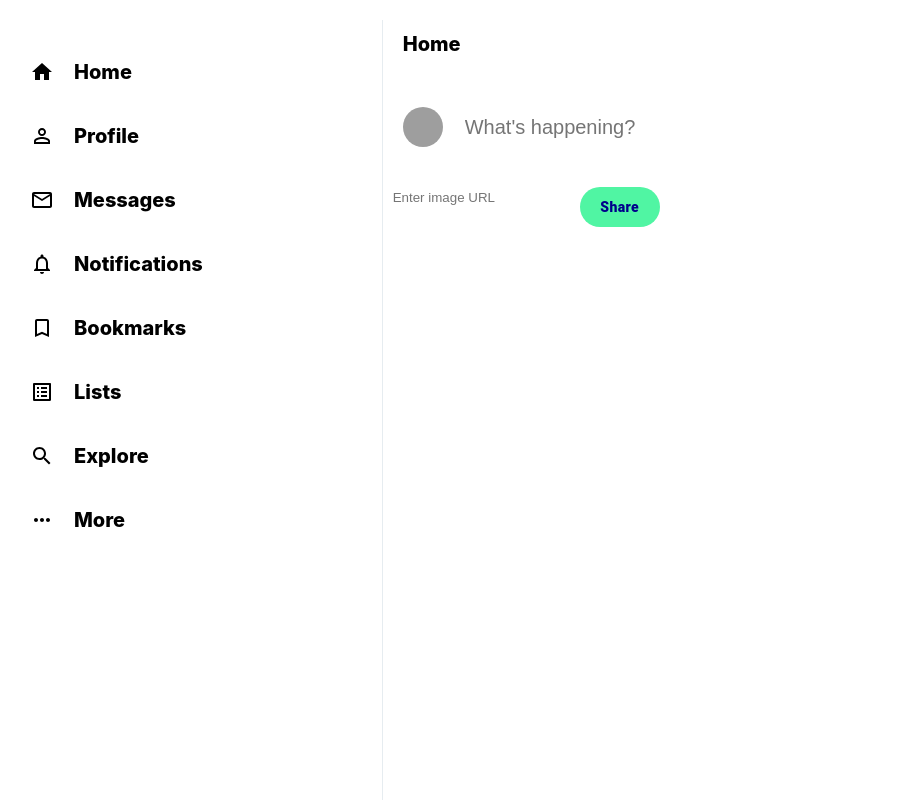
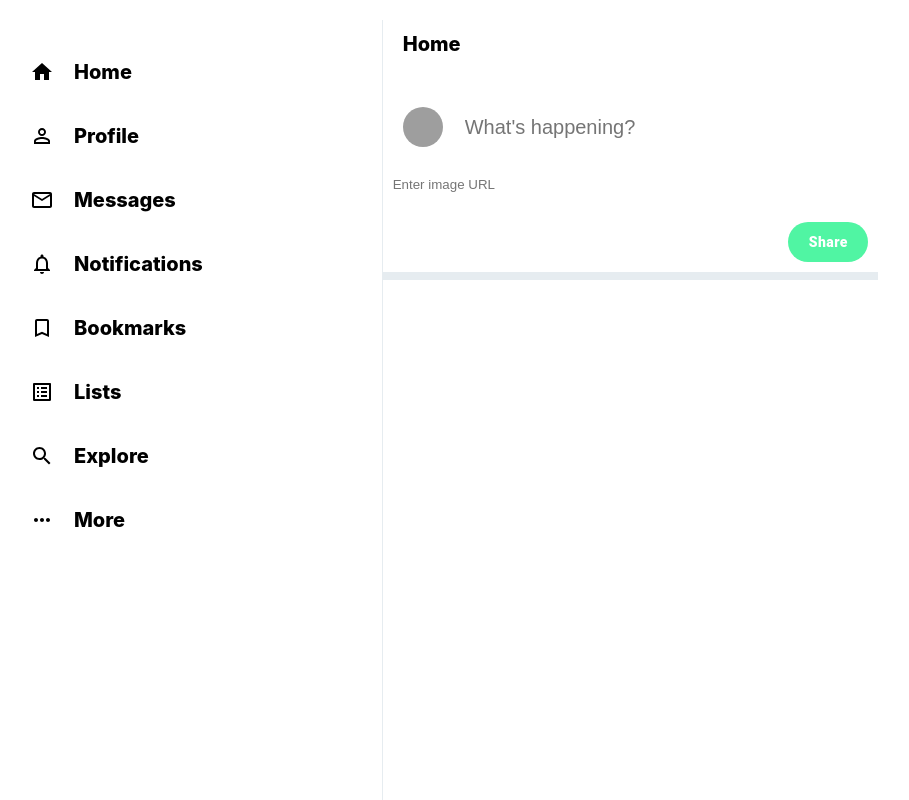
Before and after one commit to ismailonuraygan/Social-media-ReactJS, a React (Create React App) app: page / in a window 1280 px wide. Shown: the whole page, without its empty margins (20-929 px from the left). Built offline with nearby package versions, Linux system fonts and the light colour scheme; grey boxes are pictures that could not be loaded.

Commit message:
Create ShareBox component and styling

```diff
--- a/src/ShareBox.css
+++ b/src/ShareBox.css
@@ -1,37 +1,37 @@
-.shareBox {
+.tweetBox {
     padding-bottom: 10px;
     border-bottom: 8px solid var(--custom-background);
     padding-right: 10px;
 }
 
-.shareBox > form  {
+.tweetBox > form  {
     display: flex;
     flex-direction: column;
 }
 
-.shareBox__input {
+.tweetBox__input {
     padding: 20px;
     display: flex;
 }
 
-.shareBox__input > input {
+.tweetBox__input > input {
     flex: 1;
     margin-left: 20px;
     font-size: 20px;
     border: none;
 }
 
-.shareBox__imageInput {
+.tweetBox__imageInput {
     border: none;
     padding: 10px;
 }
 
 
 
-.shareBox__shareButton{
+.tweetBox__tweetButton{
     background-color: var(--custom-color) !important;
     border: none !important;
-    color: darkblue  !important;
+    color: white !important;
     font-weight: 900 !important;
     text-transform: inherit !important;
     border-radius: 30px !important;
--- a/src/ShareBox.js
+++ b/src/ShareBox.js
@@ -1,15 +1,21 @@
 import React, { useState } from 'react'
 import { Avatar, Button } from '@material-ui/core';
 import "./ShareBox.css"
-//import { getDatabase, ref, set } from "firebase/database";
-//import { doc, setDoc } from "firebase/firestore";
+
 
 
 
 
 function ShareBox() {
-    const [shareMessage, setShareMessage] = useState("");
-    const [shareImage, setShareImage] = useState("");
+    const [tweetMessage, setTweetMessage] = useState("");
+    const [tweetImage, setTweetImage] = useState("");
+
+
+    const sendTweet = (e) => {
+        e.preventDefault();
+        console.log('clicked');
+
+    }
 
 
 
@@ -17,22 +23,22 @@ function ShareBox() {
     return (
         <div className="tweetBox" >
             <form>
-                <div className="shareBox__input" >
+                <div className="tweetBox__input" >
                     <Avatar src="https://i.ibb.co/ZhcfZrz/dog2.png" />
                     <input
-                        onChange={(e) => setShareMessage(e.target.value)}
-                        value={shareMessage}
+                        onChange={(e) => setTweetMessage(e.target.value)}
+                        value={tweetMessage}
                         placeholder="What's happening?">
                     </input>
 
                 </div>
                 <input
-                    value={shareImage}
-                    onChange={(e) => setShareImage(e.target.value)}
-                    className="shareBox__imageInput"
+                    value={tweetImage}
+                    onChange={(e) => setTweetImage(e.target.value)}
+                    className="tweetBox__imageInput"
                     placeholder="Enter image URL"
                     type="text" />
-                <Button type="submit" className="shareBox__shareButton">Share</Button>
+                <Button onClick={sendTweet} type="submit" className="tweetBox__tweetButton">Share</Button>
             </form>
         </div>
     )
```
